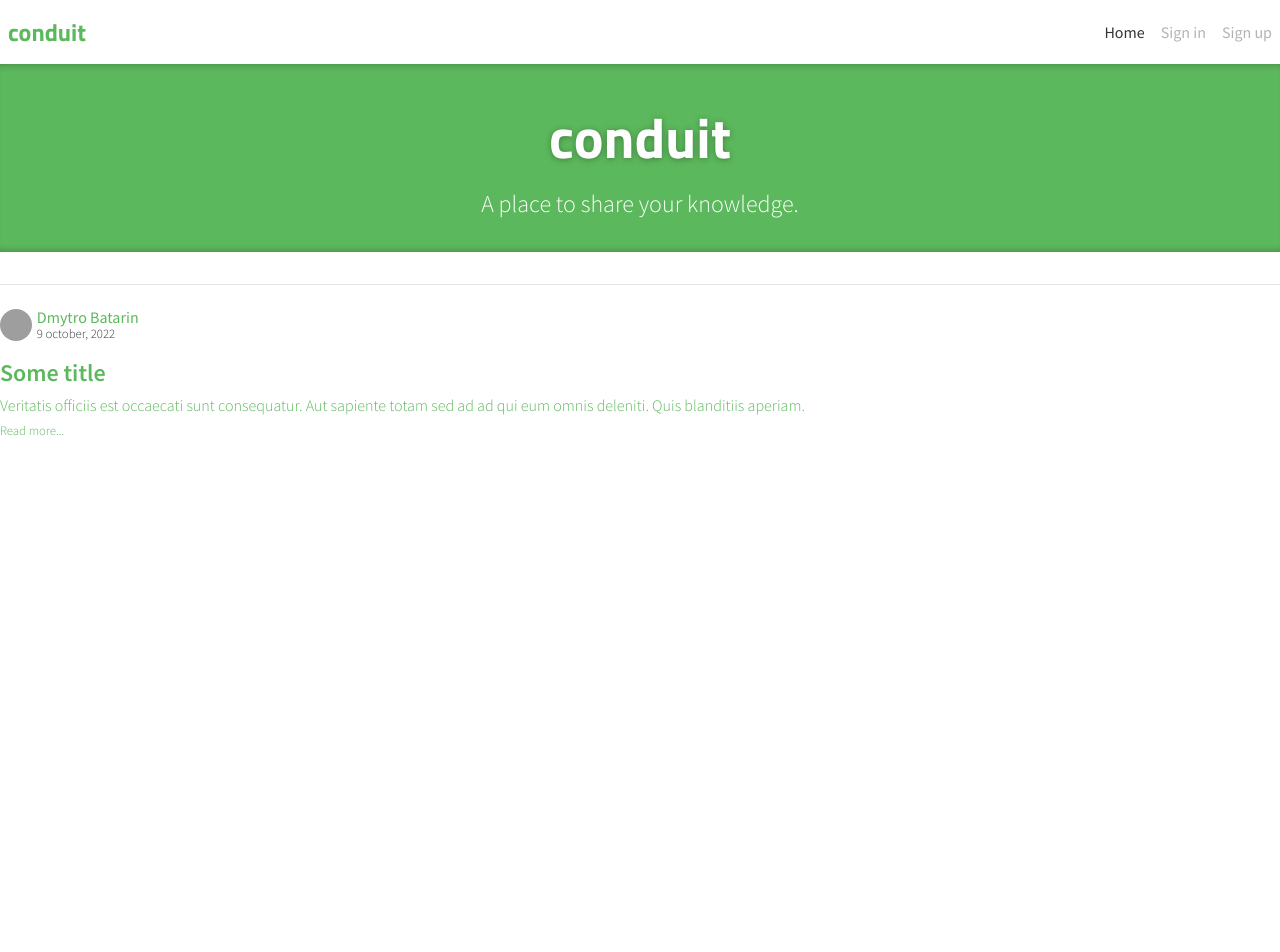
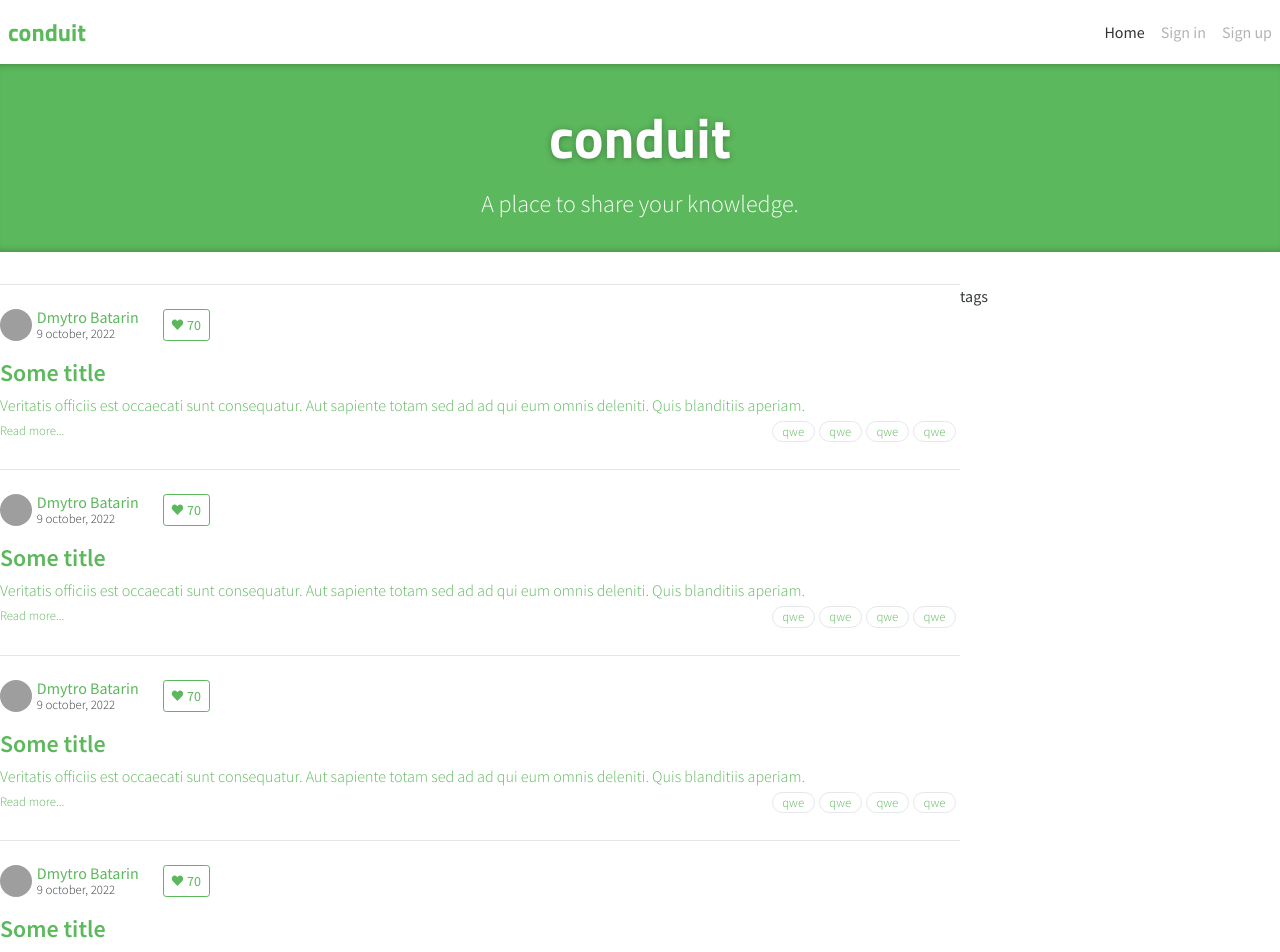
Before and after one commit to Gribo11/mediumclone-react, a React (Create React App) app: page / in a window 1280 px wide. Shown: the top 952 px of the page. Before the commit the page ends 800 px from the top, so only its background shows below. Built offline with nearby package versions, Linux system fonts and the light colour scheme; grey boxes are pictures that could not be loaded; a web font is replaced by a local one.

Commit message:
add article and feed

```diff
--- a/src/App.tsx
+++ b/src/App.tsx
@@ -1,7 +1,9 @@
 import { FC } from 'react';
 import {Header} from './common/components/header/header.component';
-import {Banner} from './common/components/banner/banner.components';
-import { Article } from './modules/feed/components/article/article.components';
+import {Banner} from './common/components/banner/banner.component';
+import { Article } from './modules/feed/components/article/article.component';
+import { Feed } from './modules/feed/components/feed/feed.component';
+import { ArticleList } from './modules/feed/components/article-list/article-list.component';
 
 interface AppProps {}
 
@@ -12,7 +14,7 @@ export const App: FC<AppProps> = () => {
     <div className="pb-16">
      <Header/>
      <Banner/>
-     <Article/>
+     <Feed/>
     </div>
   );
 };
--- a/src/common/components/header/header.component.tsx
+++ b/src/common/components/header/header.component.tsx
@@ -7,7 +7,7 @@ interface HeaderProps {}
 
 export const Header: FC<HeaderProps> = () => {
   const navLinkClasses = ({ isActive }: { isActive: boolean }) =>
-    clsx('py-navItem', {
+    clsx('py-navItem hover:text-black/60 hover:no-underline', {
       'text-black/30': !isActive,
       'text-black/80': isActive,
     });
--- /dev/null
+++ b/src/modules/feed/components/article-list/article-list.component.tsx
@@ -0,0 +1,18 @@
+import { FC } from 'react';
+import { Article } from '../article/article.component';
+
+interface ArticleListProps {}
+
+export const ArticleList: FC<ArticleListProps> = () => {
+  return (
+    <div className="w-3/4">
+      <Article />
+      <Article />
+      <Article />
+      <Article />
+      <Article />
+      <Article />
+      <Article />
+    </div>
+  );
+};
--- a/src/modules/feed/components/article/article.components.tsx
+++ b/src/modules/feed/components/article/article.component.tsx
@@ -1,5 +1,7 @@
 import { FC } from 'react';
 import { Link } from 'react-router-dom';
+import { FavoriteButton } from '../favorite-button/favorite-button.component';
+import { TagList } from '../tag-list/tag-list.component';
 
 interface ArticleProps {}
 
@@ -21,7 +23,7 @@ export const Article: FC<ArticleProps> = () => {
             </Link>
             <span className="text-conduit-gray text-date">9 october, 2022</span>
           </div>
-
+          <FavoriteButton />
         </div>
         <Link to="/article/qwert" className="hover:no-underline">
           <h1 className="mb-1 font-semibold text-2xl text-conduit-darkestGray">
@@ -35,7 +37,7 @@ export const Article: FC<ArticleProps> = () => {
             <span className="text-conduit-gray text-date font-light">
               Read more...
             </span>
-
+            <TagList />
           </div>
         </Link>
       </div>
--- /dev/null
+++ b/src/modules/feed/components/favorite-button/favorite-button.component.tsx
@@ -0,0 +1,12 @@
+import { FC } from 'react';
+
+interface FavoriteButtonProps {}
+
+export const FavoriteButton: FC<FavoriteButtonProps> = () => {
+  return (
+    <button className="text-conduit-green border-conduit-green text-center align-middle cursor-pointer select-none border py-1 px-2 text-sm rounded-buttonSm hover:text-white hover:bg-conduit-green focus:text-white focus:bg-conduit-darkGreen">
+      <i className="ion-heart"></i>
+      <span className="ml-1 font-normal">70</span>
+    </button>
+  );
+};
--- /dev/null
+++ b/src/modules/feed/components/feed/feed.component.tsx
@@ -0,0 +1,16 @@
+import { FC } from 'react';
+import { Container } from '../../../../common/components/container/container.component';
+import { ArticleList } from '../article-list/article-list.component';
+
+interface FeedProps {}
+
+export const Feed: FC<FeedProps> = () => {
+  return (
+    <Container>
+      <div className="flex">
+        <ArticleList />
+        <div className="w-1/4">tags</div>
+      </div>
+    </Container>
+  );
+};
--- /dev/null
+++ b/src/modules/feed/components/tag-list/tag-list.component.tsx
@@ -0,0 +1,22 @@
+import { FC } from 'react';
+
+interface TagListProps {}
+
+export const TagList: FC<TagListProps> = () => {
+  return (
+    <ul className="flex">
+      <li className="font-light text-date border border-conduit-lightenGray text-conduit-tag mr-1 mb-0.2 px-tag rounded-tag">
+        qwe
+      </li>
+      <li className="font-light text-date border border-conduit-lightenGray text-conduit-tag mr-1 mb-0.2 px-tag rounded-tag">
+        qwe
+      </li>
+      <li className="font-light text-date border border-conduit-lightenGray text-conduit-tag mr-1 mb-0.2 px-tag rounded-tag">
+        qwe
+      </li>
+      <li className="font-light text-date border border-conduit-lightenGray text-conduit-tag mr-1 mb-0.2 px-tag rounded-tag">
+        qwe
+      </li>
+    </ul>
+  );
+};
```
Also changed, not shown: src/common/components/banner/banner.component.tsx (renamed from src/common/components/banner/banner.components.tsx).
